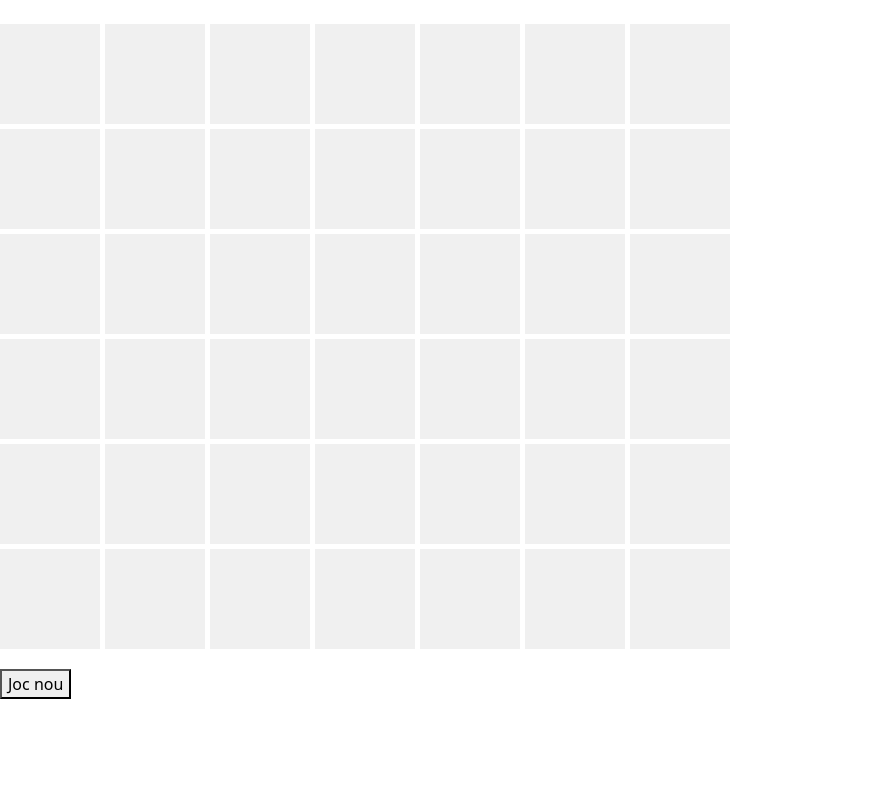
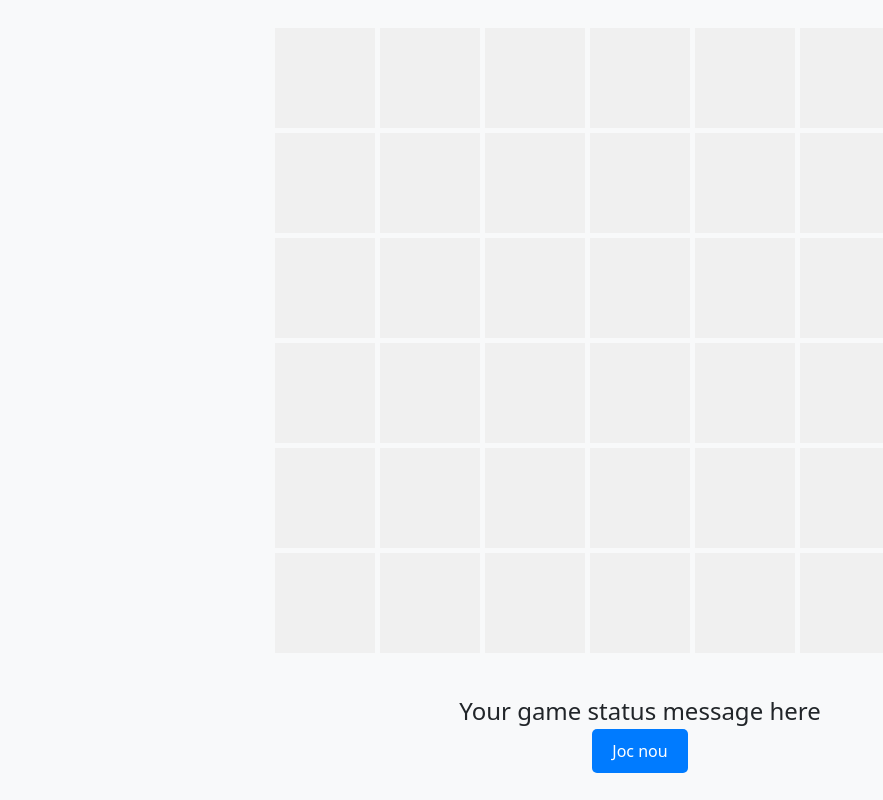
Before and after one commit to lunguradu-creator/Connect-4, a plain HTML site: page index.html in a window 1280 px wide. Shown: the whole page, without its empty margins (0-883 px from the left). Drawn offline with nearby package versions, Linux system fonts and the light colour scheme.

Commit message:
index.html

```diff
--- a/index.html
+++ b/index.html
@@ -1,6 +1,5 @@
-﻿
 <!DOCTYPE html>
-<html>
+<html lang="en">
 <head>
     <meta charset="utf-8">
     <meta name="viewport" content="width=device-width, initial-scale=1, shrink-to-fit=no">
@@ -8,11 +7,28 @@
     <link href="https://cdn.jsdelivr.net/npm/bootstrap@5.0.2/dist/css/bootstrap.min.css" rel="stylesheet">
     <script src="https://cdn.jsdelivr.net/npm/bootstrap@5.0.2/dist/js/bootstrap.bundle.min.js"></script>
     <style>
+        body {
+            display: flex;
+            justify-content: center;
+            align-items: center;
+            height: 100vh; /* Viewport height */
+            margin: 0;
+            background-color: #f8f9fa;
+        }
+
+        .container {
+            display: flex;
+            flex-direction: column;
+            align-items: center;
+            padding: 20px;
+        }
+
         .board {
             display: grid;
             grid-template-columns: repeat(7, 100px);
             grid-template-rows: repeat(6, 100px);
             gap: 5px;
+            margin-bottom: 20px; /* Add some space below the board */
         }
 
         .cell {
@@ -31,6 +47,20 @@
             font-size: 24px;
         }
 
+        button {
+            padding: 10px 20px;
+            font-size: 16px;
+            background-color: #007bff;
+            color: white;
+            border: none;
+            border-radius: 5px;
+            cursor: pointer;
+        }
+
+            button:hover {
+                background-color: #0056b3;
+            }
+
         .disabled {
             pointer-events: none;
             opacity: 0.5;
@@ -38,13 +68,15 @@
     </style>
 </head>
 <body>
-    <div class="board" id="board">
-        <!-- Celulele vor fi generate folosind JavaScript -->
+    <div class="container">
+        <div class="board" id="board">
+            <!-- Cells would be dynamically generated here -->
+        </div>
+
+        <div class="message" id="message">Your game status message here</div>
+
+        <button onclick="resetGame()">Joc nou</button>
     </div>
-
-    <div class="message" id="message"></div>
-
-    <button onclick="resetGame()">Joc nou</button>
 
     <script src="script.js"></script>
 </body>
```
